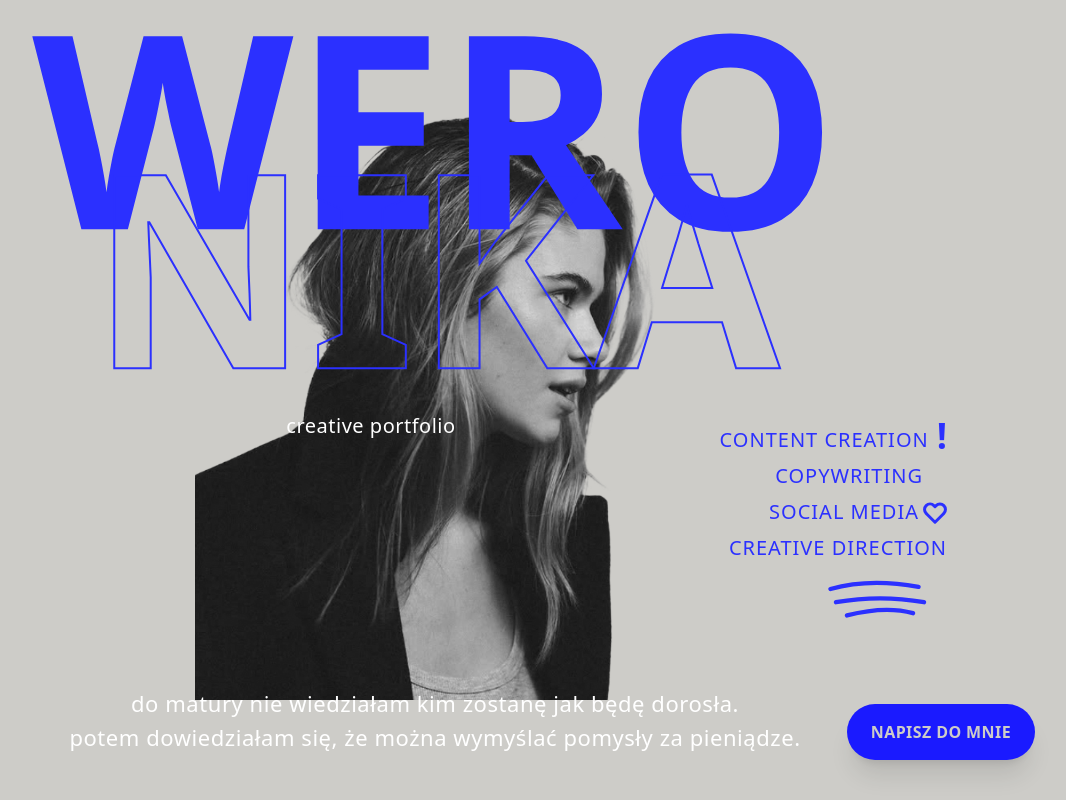
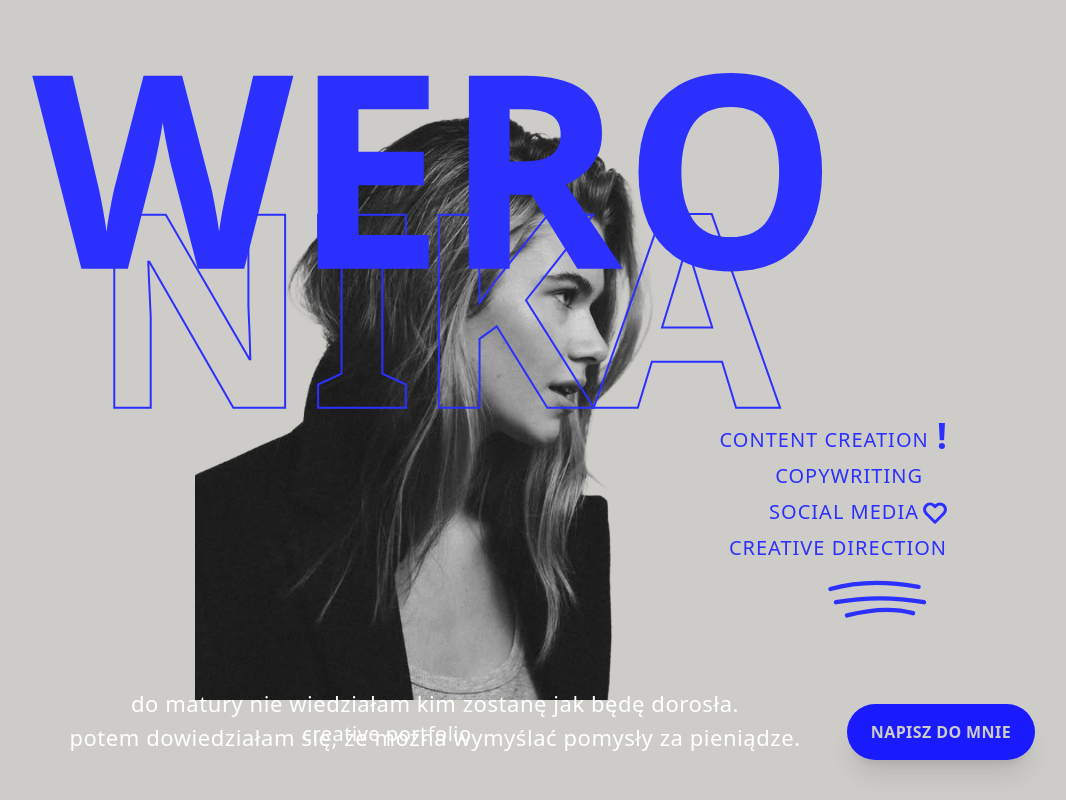
Before and after one commit to olafreiski/weronika-portfolio, a Next.js app: page / in a window 1280 px wide. Shown: the top 800 px of the page, without its empty margins (205-1271 px from the left). Built offline with nearby package versions, Linux system fonts and the light colour scheme.

Commit message:
style: move creative portfolio text to bottom of the picture block

```diff
--- a/src/components/Hero.tsx
+++ b/src/components/Hero.tsx
@@ -16,6 +16,10 @@ export default function Hero() {
             className="object-cover grayscale"
             priority
           />
+          {/* Creative portfolio text specifically locked right under the image */}
+          <div className="absolute -bottom-8 md:-bottom-12 w-full flex justify-center z-30 text-white font-medium text-xs sm:text-sm md:text-xl tracking-wide lg:-ml-[10%] pointer-events-none">
+            creative portfolio
+          </div>
         </div>
 
         {/* Typography Text (Layer 2 - Overlaps Image) */}
@@ -34,10 +38,6 @@ export default function Hero() {
             >
               NIKA
             </h1>
-          </div>
-
-          <div className="flex justify-center z-30 text-white font-medium text-xs sm:text-sm md:text-xl tracking-wide mt-4 md:mt-8 lg:mt-12 w-full lg:-ml-[10%]">
-            creative portfolio
           </div>
 
         </div>
```
